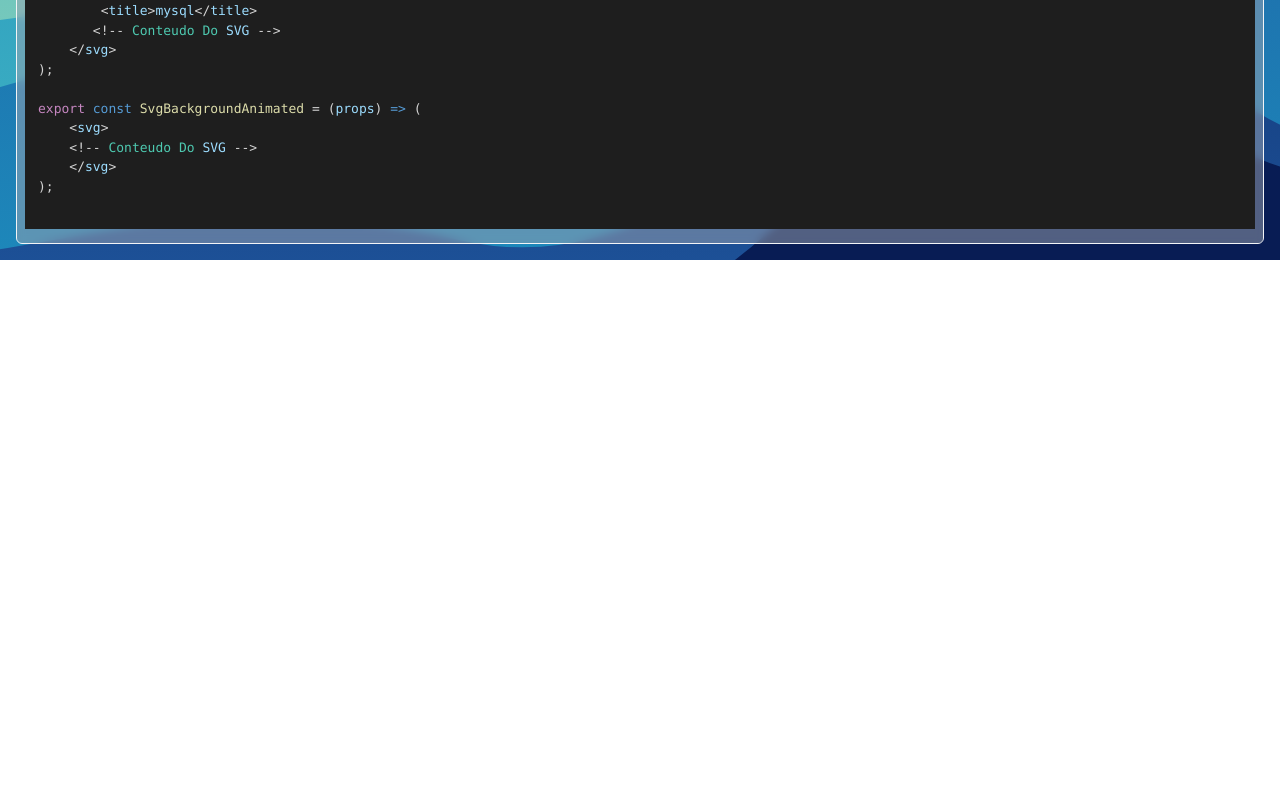
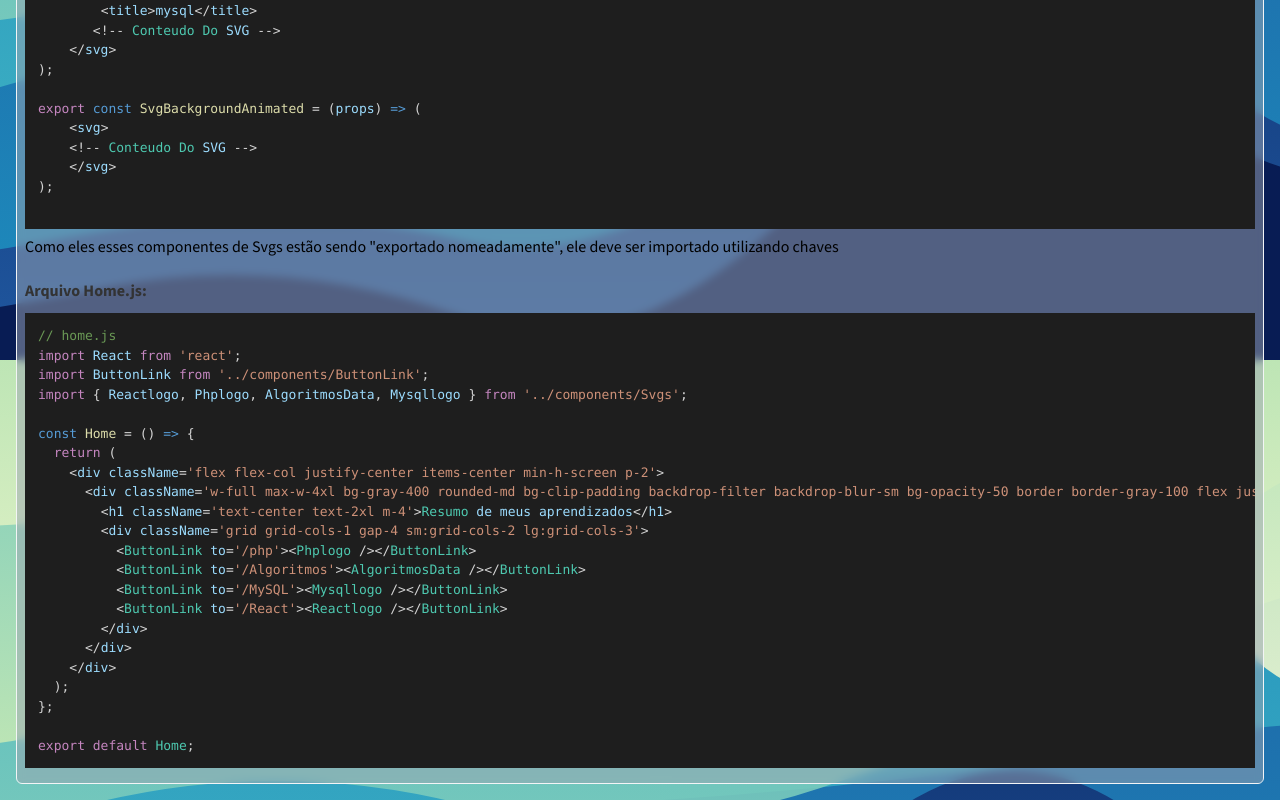
Before and after one commit to GabrielErani/ResumoMateriasReact, a React (Create React App) app: page /React in a window 1280 px wide. Shown: the part 1240-2040 px from the top of the page. Before the commit the page ends 1500 px from the top, so only its background shows below. Built offline with nearby package versions, Linux system fonts and the light colour scheme.

Commit message:
vsfd react

```diff
--- a/src/pages/Reactpage.js
+++ b/src/pages/Reactpage.js
@@ -15,7 +15,7 @@ const ComponenteReact = () => (
 );
 export default ComponenteReact;`;
 
-const componenteHomeExemploReact =
+const componenteSvgExemploReact =
 
 `import * as React from "react";
 
@@ -52,6 +52,30 @@ export const SvgBackgroundAnimated = (props) => (
 );
 
 `;
+
+const componenteHomeExemploReact =
+`// home.js
+import React from 'react';
+import ButtonLink from '../components/ButtonLink';
+import { Reactlogo, Phplogo, AlgoritmosData, Mysqllogo } from '../components/Svgs';
+
+const Home = () => {
+  return (
+    <div className='flex flex-col justify-center items-center min-h-screen p-2'>
+      <div className='w-full max-w-4xl bg-gray-400 rounded-md bg-clip-padding backdrop-filter backdrop-blur-sm bg-opacity-50 border border-gray-100 flex justify-center items-center flex-col p-6'>
+        <h1 className='text-center text-2xl m-4'>Resumo de meus aprendizados</h1>
+        <div className='grid grid-cols-1 gap-4 sm:grid-cols-2 lg:grid-cols-3'>
+          <ButtonLink to='/php'><Phplogo /></ButtonLink>
+          <ButtonLink to='/Algoritmos'><AlgoritmosData /></ButtonLink>
+          <ButtonLink to='/MySQL'><Mysqllogo /></ButtonLink>
+          <ButtonLink to='/React'><Reactlogo /></ButtonLink>
+        </div>
+      </div>
+    </div>
+  );
+};
+
+export default Home;`;
     return(
     <div className='p-4 flex flex-col gap-4'>
         <h1 className="text-[#333] mt-[20px] mb-[10px]"><strong>O que estou aprendendo em React?</strong></h1>
@@ -68,6 +92,13 @@ export const SvgBackgroundAnimated = (props) => (
         <p>Como é possivel ver no código acima, o componente esta sendo exportado como "default",<br /> só pode existir um export "default" por componente, mas pode existir varios "exportações nomeadas", como no arquivo de SVGS desse website!<br /><br /></p>
         <h3 className='text-[#333] mt-[20px] mb-[10px]'><strong>De uma olhada:</strong></h3>
         <SyntaxHighlighter language="javascript" style={vscDarkPlus}>
+                {componenteSvgExemploReact}
+            </SyntaxHighlighter>
+
+        <p>Como eles esses componentes de Svgs estão sendo "exportado nomeadamente", ele deve ser importado utilizando chaves</p>
+
+        <h3 className='text-[#333] mt-[20px] mb-[10px]'><strong>Arquivo Home.js:</strong></h3>
+        <SyntaxHighlighter language="javascript" style={vscDarkPlus}>
                 {componenteHomeExemploReact}
             </SyntaxHighlighter>
         </div>
```
